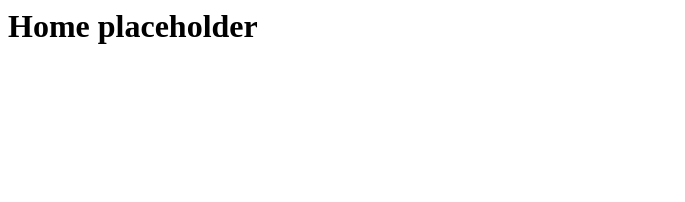
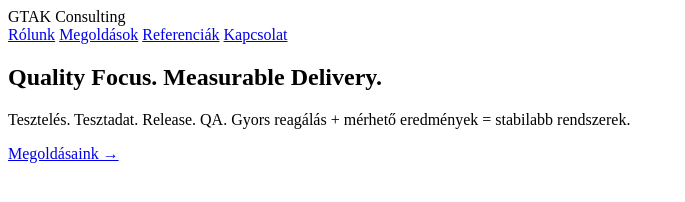
Before and after one commit to szilagyig31-debug/gtak-consulting-site_half, a plain HTML site: page index.html in a window 1280 px wide. Shown: the whole page, without its empty margins (0-685 px from the left). Drawn offline with Linux system fonts and the light colour scheme.

Commit message:
Add initial HTML structure for index page

```diff
--- a/index.html
+++ b/index.html
@@ -1 +1,29 @@
-<h1>Home placeholder</h1>
+<!DOCTYPE html>
+<html lang="hu">
+<head>
+<meta charset="UTF-8">
+<meta name="viewport" content="width=device-width,initial-scale=1.0">
+<title>GTAK Consulting | Quality Tech for Growth</title>
+<link rel="stylesheet" href="styles.css">
+</head>
+<body>
+
+<header>
+    <div class="logo">GTAK Consulting</div>
+    <nav>
+        <a href="about.html">Rólunk</a>
+        <a href="solutions.html">Megoldások</a>
+        <a href="projects.html">Referenciák</a>
+        <a href="contact.html">Kapcsolat</a>
+    </nav>
+</header>
+
+<section class="hero">
+    <h1>Quality Focus. Measurable Delivery.</h1>
+    <p>Tesztelés. Tesztadat. Release. QA.
+        Gyors reagálás + mérhető eredmények = stabilabb rendszerek.</p>
+    <a class="cta" href="solutions.html">Megoldásaink →</a>
+</section>
+
+</body>
+</html>
```
